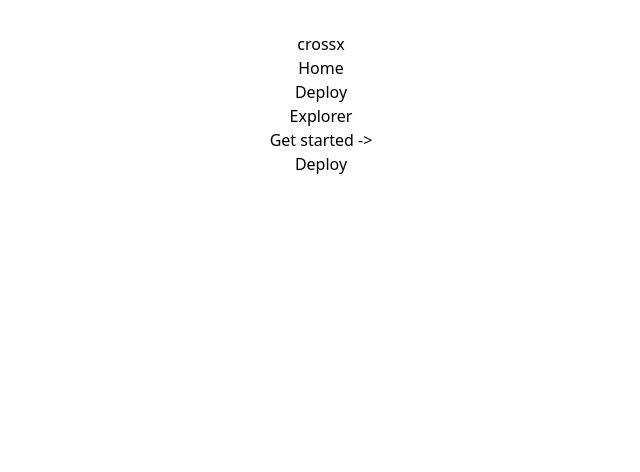
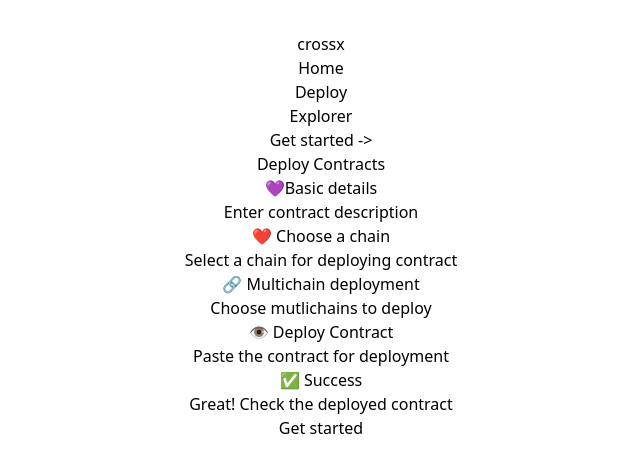
Before and after one commit to Created-for-a-purpose/Deploy-Buddy, a React (Vite) app in the folder frontend/: page /deploy in a window 1280 px wide. Shown: the top 472 px of the page, without its empty margins (319-959 px from the left). Built offline with nearby package versions, Linux system fonts and the light colour scheme.

Commit message:
deploy page1

```diff
--- a/frontend/src/components/Deploy.jsx
+++ /dev/null
@@ -1,11 +0,0 @@
-import React from 'react'
-
-function Deploy() {
-  return (
-    <div>
-      Deploy
-    </div>
-  )
-}
-
-export default Deploy
--- /dev/null
+++ b/frontend/src/components/Deploy/ContractDetails.jsx
@@ -0,0 +1,11 @@
+import React from 'react'
+
+function ContractDetails() {
+  return (
+    <div>
+      Contract Details
+    </div>
+  )
+}
+
+export default ContractDetails
--- /dev/null
+++ b/frontend/src/components/Deploy/Deploy.jsx
@@ -0,0 +1,73 @@
+import React from 'react'
+import ContractDetails from './ContractDetails';
+import { Link } from 'react-router-dom';
+
+function Deploy() {
+  return (
+    <div className=' mt-[120px] flex justify-center item-center'>
+
+     <div className='border border-red-100 w-2/3 '>
+           <h1 className='mt-[25px]'>Deploy Contracts</h1>
+
+           <div className='mt-[30px] flex flex-row justify-center'>
+
+            <div className='flex flex-col ml-[30px]'>
+             <h2 className='text-xl'> 💜Basic details</h2>
+             <p >Enter contract description</p>
+            </div>
+           </div>
+
+           <div className='mt-[30px] flex flex-row justify-center'>
+
+           <div className='flex flex-col '>
+            <h2 className='text-xl'>❤️ Choose a chain</h2>
+            <p>Select a chain for deploying contract</p>
+           </div>
+          </div>
+
+          <div className='mt-[30px] flex flex-row justify-center'>
+
+          <div className='flex flex-col '>
+           <h2 className='text-xl'>🔗 Multichain deployment</h2>
+           <p>Choose mutlichains to deploy</p>
+          </div>
+         </div>
+
+         <div className='mt-[30px] flex flex-row justify-center'>
+
+         <div className='flex flex-col '>
+          <h2 className='text-xl'> 👁️ Deploy Contract</h2>
+          <p>Paste the contract for deployment</p>
+         </div>
+        </div>
+
+        <div className='mt-[30px] flex flex-row justify-center'>
+
+        <div className='flex flex-col '>
+         <h2 className='text-xl'>✅ Success</h2>
+         <p>Great! Check the deployed contract</p>
+        </div>
+       </div>
+
+    <button className='mt-[25px] mb-[25px] border border-blue-300 px-[25px] py-[10px]
+    text-xl font-semibold'>
+    <Link to={ContractDetails}>Get started</Link>
+    </button>
+
+     </div>
+
+    </div>
+
+
+
+    // <div className='mt-[120px] flex justify-center item-center'>
+
+    // <div className='border border-red-100 w-2/3 '>
+    // <h1 className='mt-[25px]'>Enter Contract Details</h1>
+    // </div>
+
+    // </div>
+  )
+}
+
+export default Deploy
--- a/frontend/src/components/Navbar.jsx
+++ b/frontend/src/components/Navbar.jsx
@@ -2,7 +2,7 @@ import React from 'react';
 import { Link } from 'react-router-dom';
 import Home from './Home';
 import Explorer from './Explorer';
-import Deploy from './Deploy';
+import Deploy from './Deploy/Deploy';
 import {useNavigate} from "react-router-dom"
 
 function Navbar() {
@@ -27,7 +27,8 @@ function Navbar() {
           </ul>
         </div>
 
-        <p className='font-medium bg-slate-300 border border-xl px-[10px] py-[10px] rounded-xl'>Get started -&gt;</p>
+        <p className='font-medium bg-slate-300 border border-xl px-[10px] py-[10px] rounded-xl'>
+        <a href='/deploy'>Get started -&gt;</a></p>
       </div>
     </navbar>
   );
--- a/frontend/src/main.jsx
+++ b/frontend/src/main.jsx
@@ -9,7 +9,7 @@ import Home from './components/Home.jsx'
 
 import Navbar from './components/Navbar.jsx'
 import Explorer from './components/Explorer.jsx'
-import Deploy from './components/Deploy.jsx'
+import Deploy from './components/Deploy/Deploy.jsx'
 
 
 const router=createBrowserRouter(
```
